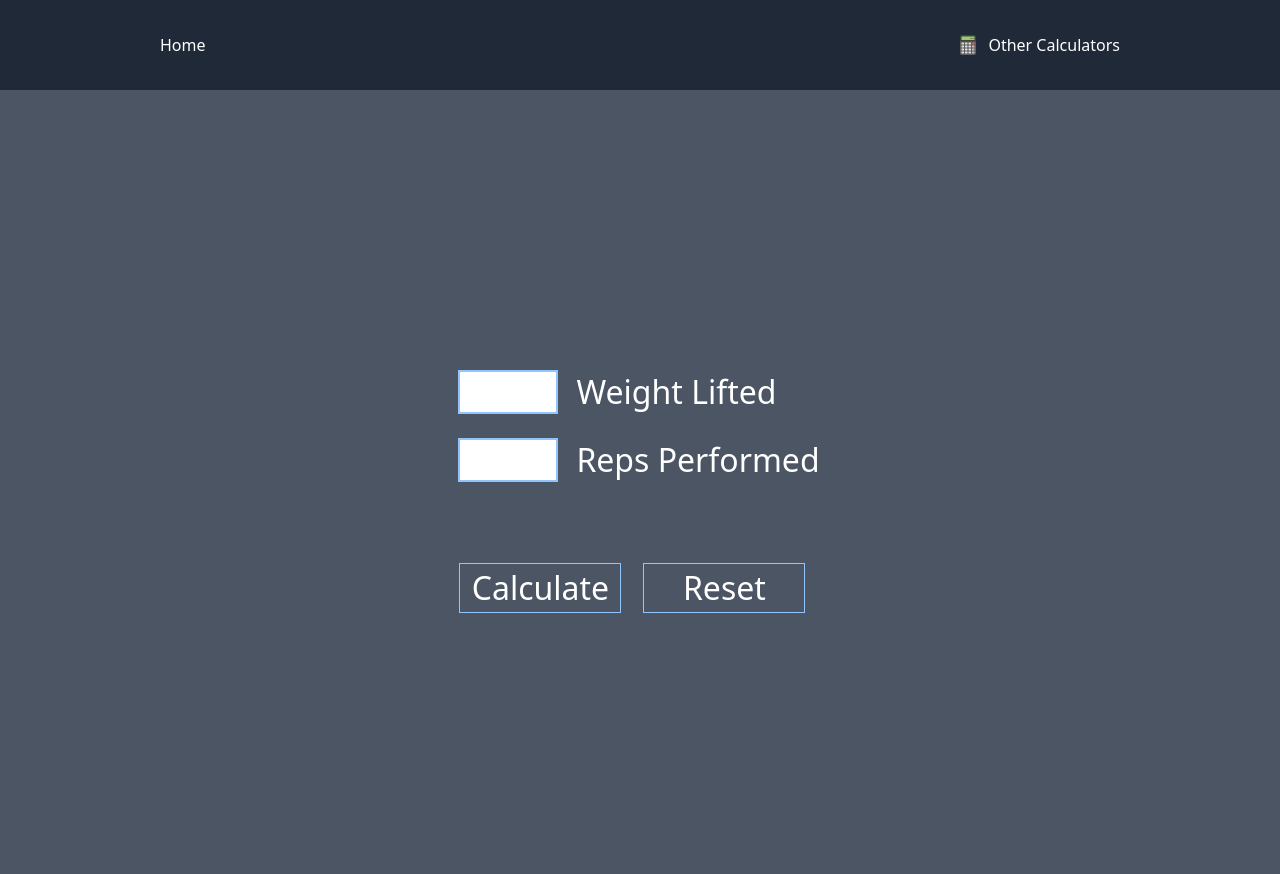
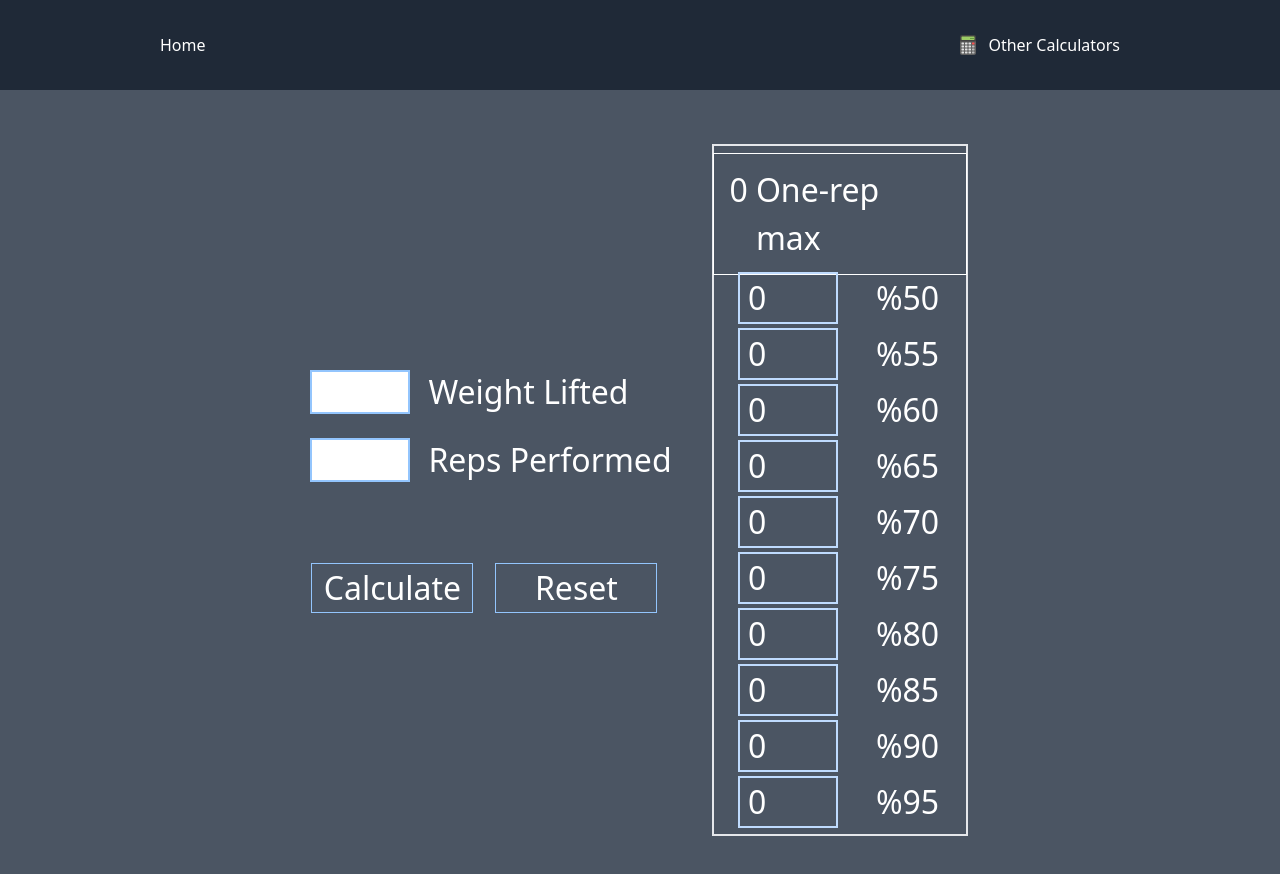
Before and after one commit to vindexTOS/calculators, a React (Vite) app: page /one-rep-max in a window 1280 px wide. Shown: the top 874 px of the page. Built offline with nearby package versions, Linux system fonts and the light colour scheme.

Commit message:
ORM calc functionality done

```diff
--- a/src/components/OneRepMax.tsx
+++ b/src/components/OneRepMax.tsx
@@ -1,11 +1,46 @@
 import React, { useState } from 'react'
 
 const OneRepMax = () => {
-  const [weightLifted, setWeightLifter] = useState<number>()
-  const [reps, setReps] = useState<number>()
+  const [weightLifted, setWeightLifter] = useState<number>(0)
+  const [reps, setReps] = useState<number>(0)
+  type RMobj = {
+    proc: string
+    num?: number
+  }[]
+  const [RM, setRM] = useState<RMobj>([
+    { proc: '%50', num: 0 },
+    { proc: '%55', num: 0 },
+    { proc: '%60', num: 0 },
+    { proc: '%65', num: 0 },
+    { proc: '%70', num: 0 },
+    { proc: '%75', num: 0 },
+    { proc: '%80', num: 0 },
+    { proc: '%85', num: 0 },
+    { proc: '%90', num: 0 },
+    { proc: '%95', num: 0 },
+  ])
+  const [oneRepMax, setOneRepMax] = useState<number>(0)
+  const OneRepCal = () => {
+    const repMax = weightLifted / (1.0278 - 0.0278 * reps)
+    const repMaxFixed = Number(repMax.toFixed(0))
+    const fifty = repMaxFixed * 0.5
+    const fiftyFive = repMaxFixed * 0.55
+    const sixty = repMaxFixed * 0.6
+    let arr = []
+    let RMarr = []
+    let starter = 0.5
+    let newProc = 0
+    for (let i = 0; i < RM.length; i++) {
+      let newStarter = (starter += 0.05)
 
+      let proc = repMaxFixed * newStarter
+      arr.push(Number(proc.toFixed(0)))
+      RMarr.push({ proc: RM[i].proc, num: arr[i] })
+    }
+    setRM(RMarr)
+  }
   const style = {
-    section: `w-[100%] h-[100vh] bg-gray-600 flex items-center justify-center`,
+    section: `w-[100%] h-[100vh] bg-gray-600 flex items-center justify-center gap-10`,
     mainInputDiv: `flex flex-col gap-5`,
     inputDiv: `flex items-center  gap-5`,
     input: `w-[6rem] h-[2.5rem] outline outline-2 outline-blue-300 `,
@@ -13,7 +48,9 @@ const OneRepMax = () => {
     inputSection: `flex flex-col gap-20`,
     btnDiv: `flex gap-6`,
     btn: `text-[2rem] outline outline-[1px] text-white  hover:outline-blue-500 hover:bg-gray-500 w-[10rem] outline-blue-300`,
-    resultSection: ``,
+    resultSection: `w-[20%] border-2 py-2 flex flex-col items-center justify-center `,
+    oneRepDiv: `outline outline-[1px] w-[100%]  py-3 text-[2rem] px-4 text-white flex gap-2`,
+    procDiv: `flex gap-2 text-[2rem] flex-col text-white `,
   }
   return (
     <section className={style.section}>
@@ -23,7 +60,6 @@ const OneRepMax = () => {
             <input
               className={style.input}
               onChange={(e) => setWeightLifter(Number(e.target.value))}
-              value={weightLifted}
               type="number"
             />
             <label className={style.label}>Weight Lifted</label>
@@ -32,18 +68,36 @@ const OneRepMax = () => {
             <input
               className={style.input}
               onChange={(e) => setReps(Number(e.target.value))}
-              value={reps}
               type="number"
             />
             <label className={style.label}>Reps Performed</label>
           </div>
         </div>
         <div className={style.btnDiv}>
-          <button className={style.btn}>Calculate</button>
+          <button onClick={OneRepCal} className={style.btn}>
+            Calculate
+          </button>
           <button className={style.btn}>Reset</button>
         </div>
       </section>
-      <section className={style.resultSection}></section>
+      <section className={style.resultSection}>
+        <div className={style.oneRepDiv}>
+          <span>{oneRepMax}</span>
+          <p>One-rep max</p>
+        </div>
+        <div className={style.procDiv}>
+          {RM.map((val: any, index) => {
+            return (
+              <div key={index} className="flex gap-10">
+                <span className="w-[6rem] px-2 outline-2 outline outline-blue-200 ">
+                  {val.num}
+                </span>
+                <p>{val.proc}</p>
+              </div>
+            )
+          })}
+        </div>
+      </section>
     </section>
   )
 }
```
